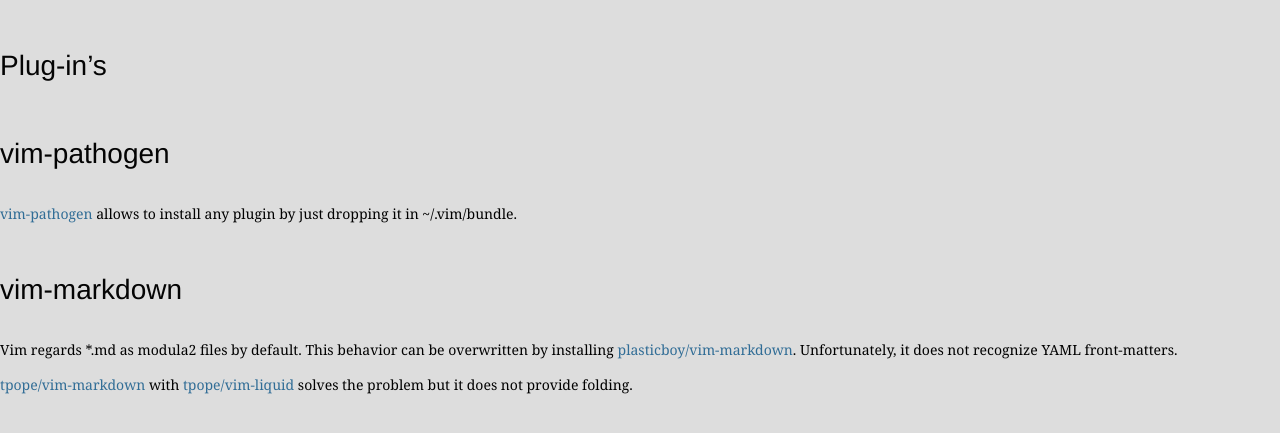
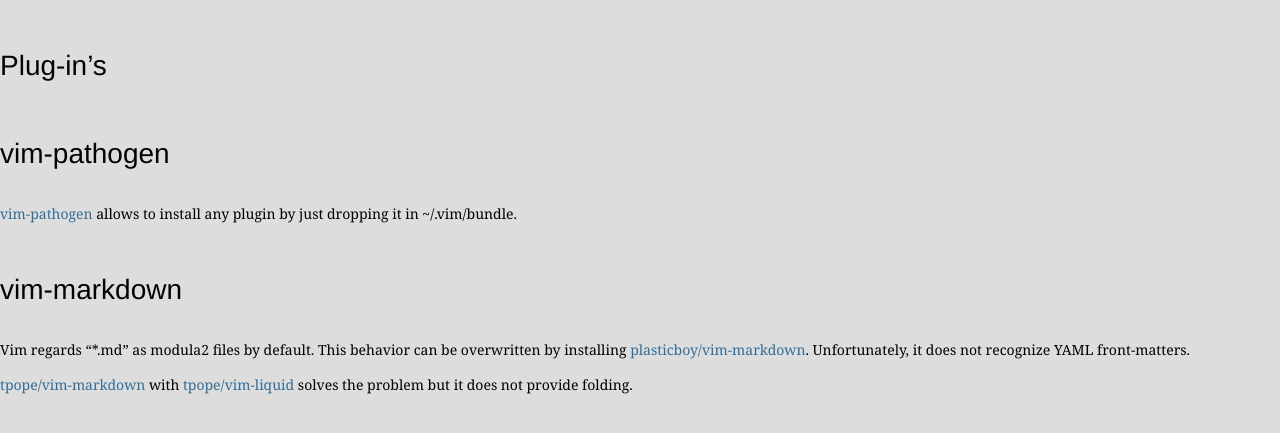
Before and after one commit to jintonic/jintonic.github.io, a Jekyll site: the page built from vim/index.md, in a window 1280 px wide. Shown: the top 433 px of the page. Built offline with Jekyll 4.4.1, drawn with Linux system fonts in a browser that asks for light colours.

Commit message:
quoted *

```diff
--- a/vim/index.md
+++ b/vim/index.md
@@ -13,7 +13,7 @@
 
 vim-markdown
 ------------
-Vim regards *.md as modula2 files by default. This behavior can be overwritten
+Vim regards "*.md" as modula2 files by default. This behavior can be overwritten
 by installing
 [plasticboy/vim-markdown](https://github.com/plasticboy/vim-markdown).
 Unfortunately, it does not recognize YAML front-matters.
```
